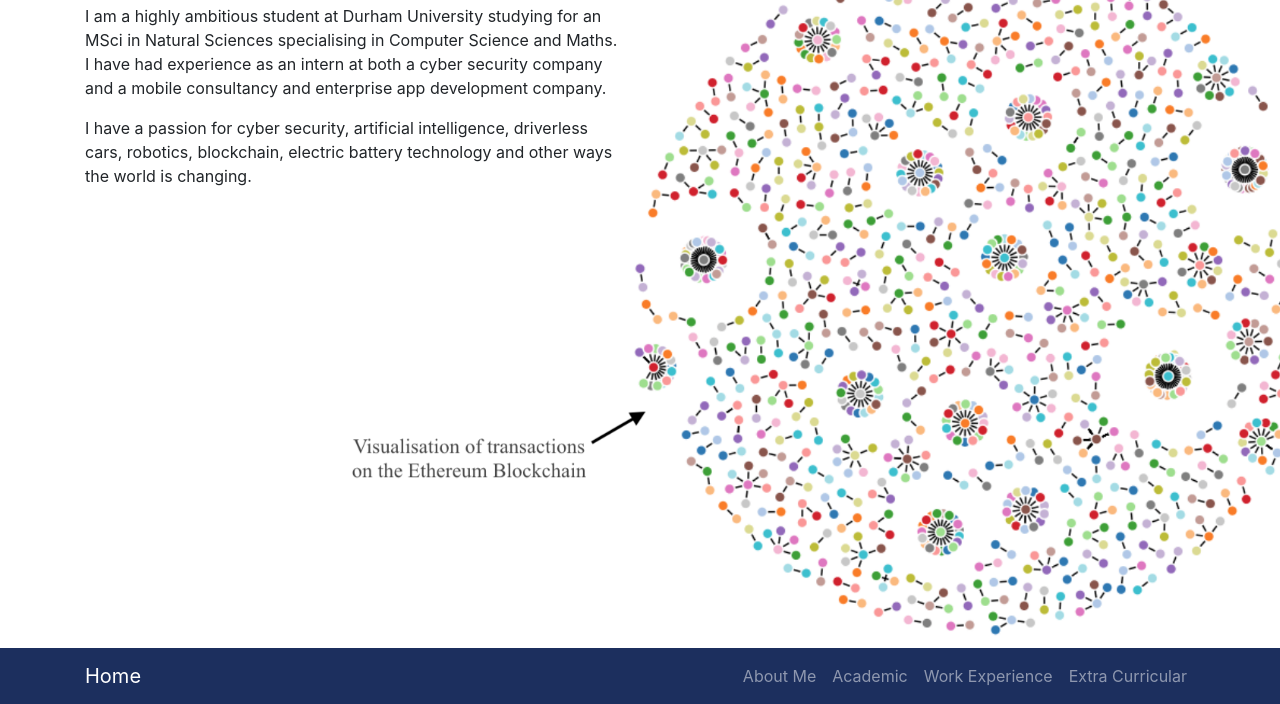
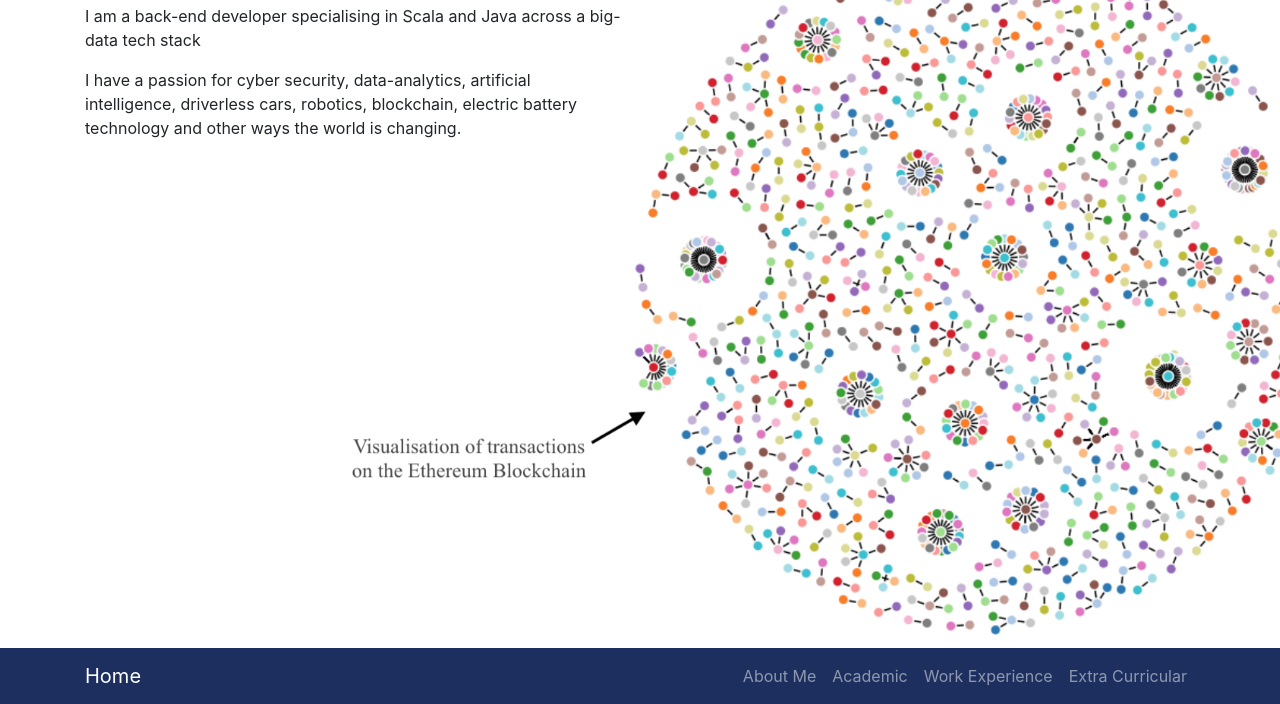
Before and after one commit to ChristianJohnston97/ChristianJohnston97.github.io, a website: page index.html in a window 1280 px wide. Shown: the part 96-800 px from the top of the page. Drawn offline with Linux system fonts and the light colour scheme.

Commit message:
Update index.html

```diff
--- a/index.html
+++ b/index.html
@@ -53,8 +53,8 @@
         <div class="row">
           <div class="col-lg-6" style="background-color:rgba(255, 255, 255, 0.5)">
             <h1 class="mt-5">Christian Johnston</h1>
-            <p>I am a highly ambitious student at Durham University studying for an MSci in Natural Sciences specialising in Computer Science and Maths. I have had experience as an intern at both a cyber security company and a mobile consultancy and enterprise app development company.</p>
-            <p>I have a passion for cyber security, artificial intelligence, driverless cars, robotics, blockchain, electric battery technology and other ways the world is changing.</p>
+            <p>I am a back-end developer specialising in Scala and Java across a big-data tech stack</p>
+            <p>I have a passion for cyber security, data-analytics, artificial intelligence, driverless cars, robotics, blockchain, electric battery technology and other ways the world is changing.</p>
           </div>
         </div>
       </div>
```
